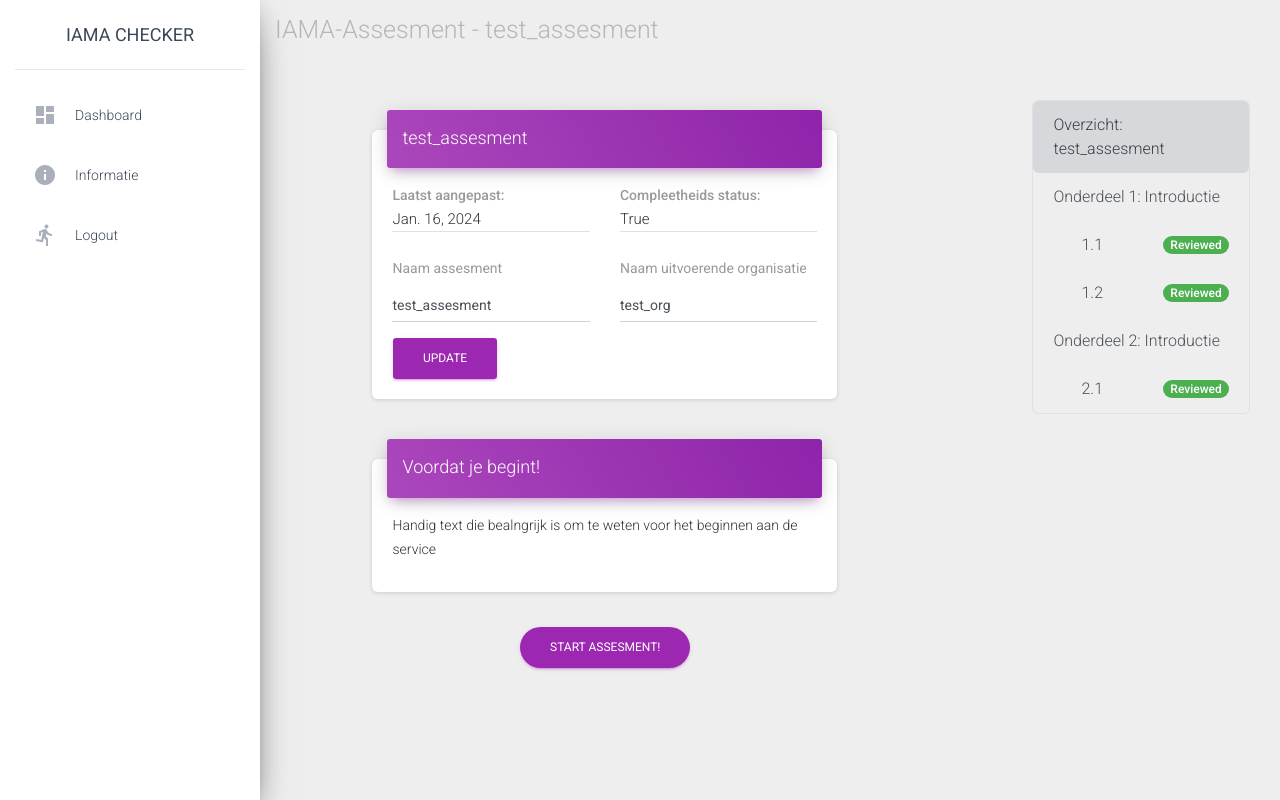
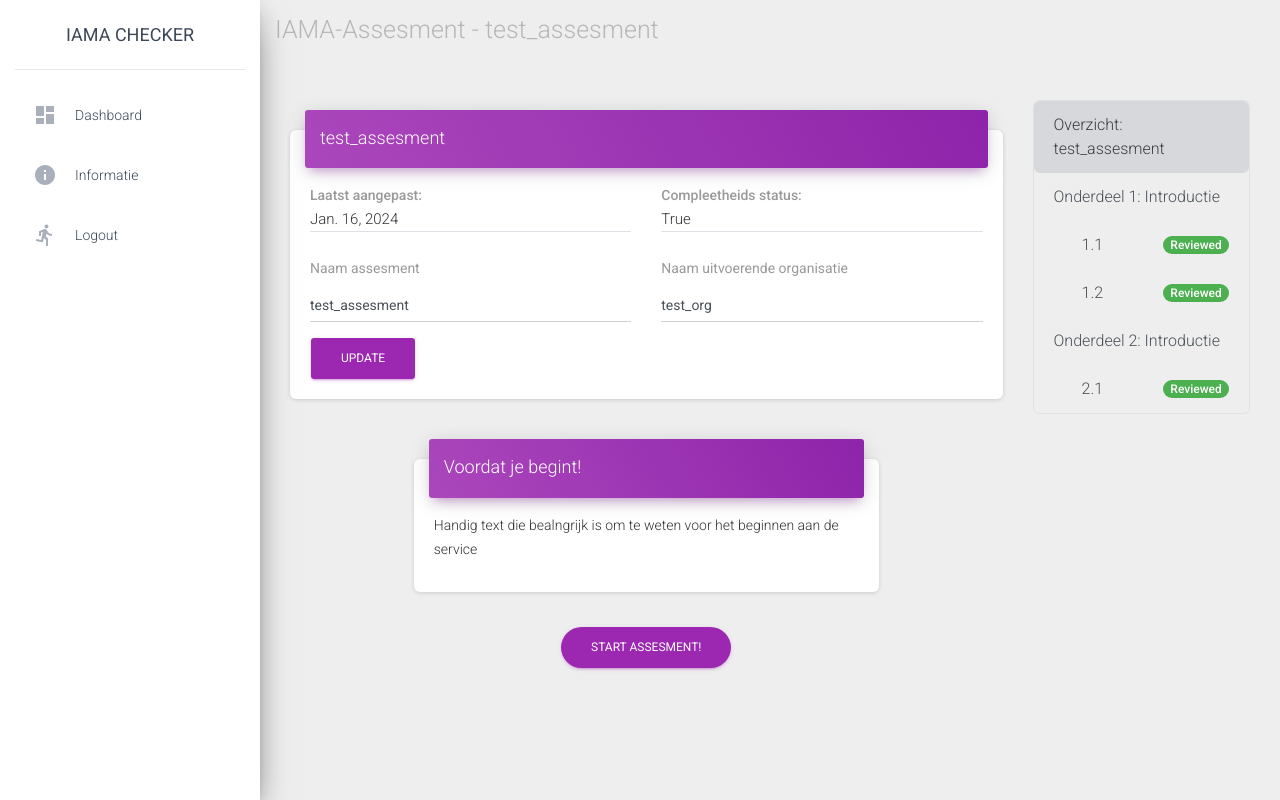
Before and after one commit to KoenBron/IAMA-checker, a Django app: page /assesments/14/ in a window 1280 px wide. Run offline with Django 3.2, Linux system fonts and the light colour scheme; a user stored in the database is signed in; data comes from the database, SQL or seed files in the repository; some libraries are stand-ins or nearby versions.

Commit message:
Adjusted the box model layout of detail.html to not make the page grow because of the question index listw

```diff
--- a/iama_checker/base/templates/base/detail.html
+++ b/iama_checker/base/templates/base/detail.html
@@ -6,8 +6,7 @@ IAMA-Assesment - {{ assesment.name}}
 
 {% block content %}
 <div class="row">
-    <div class="col-md-1"></div>
-    <div class="col-md-6">
+    <div class="col">
         <div class="card">
             <div class="card-header card-header-primary">
                 <h4 class="card-title">{{ assesment.name }}</h4>
@@ -44,15 +43,8 @@ IAMA-Assesment - {{ assesment.name}}
                 </form>
             </div>
         </div>
-    </div>
-    <div class="col-md-2"></div>
-    <div class="col-md-3">
-        {% include "base/q_index.html" with assesment=assesment question_list=index_context_objects.question_list current_question=question.id status_list=index_context_objects.status_list %}
-    </div>
-</div>
-<div class="row d-flex align-items-center">
-    <div class="col-md-1"></div>
-    <div class="col-md-6">
+      <div class="row justify-content-center">
+          <div class="col-md-8">
               <div class="card">
                   <div class="card-header card-header-primary">
                       <h4 class="card-title">Voordat je begint!</h4>
@@ -63,10 +55,14 @@ IAMA-Assesment - {{ assesment.name}}
               </div>
           </div>
       </div>
-<div class="row d-flex text-center">
-    <div class="col-md-1"></div>
-    <div class="col-md-6">
+      <div class="row justify-content-center">
+          <div class="col d-flex justify-content-center">
               <a href="{% url 'base:question_detail' assesment.id 1 %}" class="btn btn-primary btn-round">Start Assesment!</a>
+          </div>
+      </div>
+    </div>
+    <div class="col-md-3">
+        {% include "base/q_index.html" with assesment=assesment question_list=index_context_objects.question_list current_question=question.id status_list=index_context_objects.status_list %}
     </div>
 </div>
 
```
Lines whose indentation alone changed are shown as unchanged.
